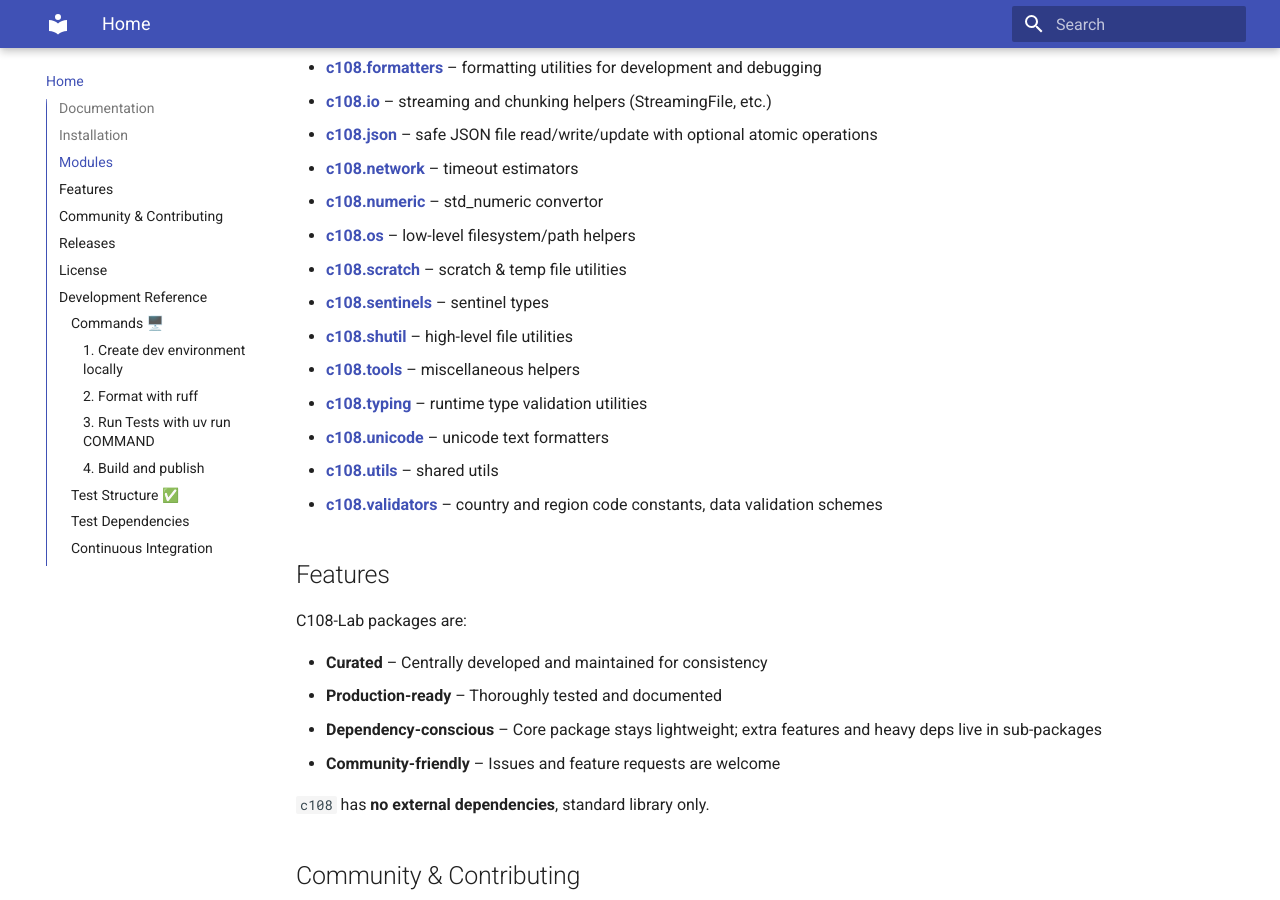
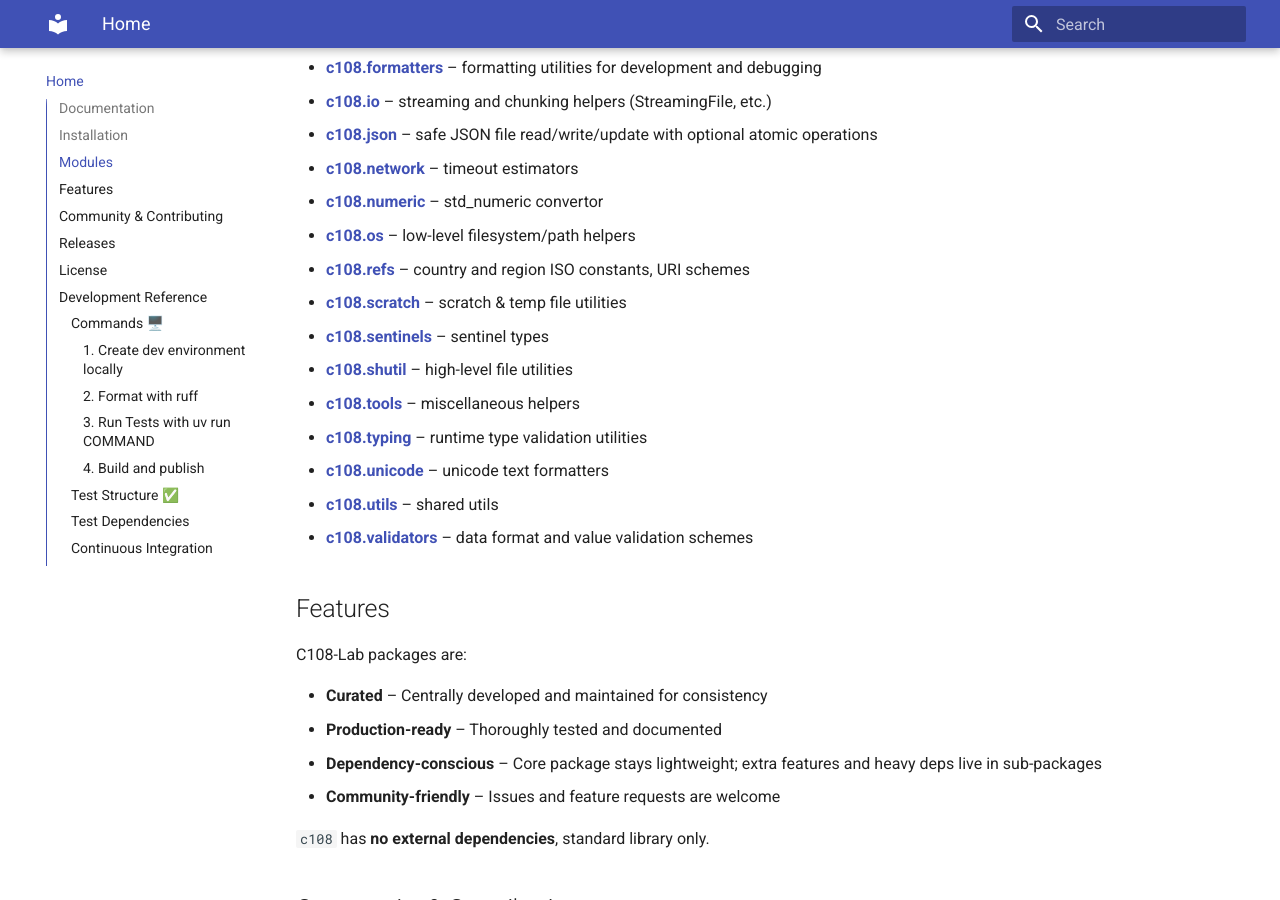
Before and after one commit to C108-Lab/c108, an MkDocs documentation site: the page built from docs/index.md, in a window 1280 px wide and 900 px high, scrolled down 1022 px. Built offline with MkDocs 1.6.1 and Material for MkDocs 9.7.7, drawn with Linux system fonts in a browser that asks for light colours.

Commit message:
docs: update index with `refs` and corrected `validators` API references

```diff
--- a/docs/index.md
+++ b/docs/index.md
@@ -42,6 +42,7 @@ pip install git+https://github.com/C108-Lab/c108.git
 - **[c108.network](api/network.md)** – timeout estimators
 - **[c108.numeric](api/numeric.md)** – std_numeric convertor
 - **[c108.os](api/os.md)** – low-level filesystem/path helpers
+- **[c108.refs](api/refs/index.md)** – country and region ISO constants, URI schemes
 - **[c108.scratch](api/scratch.md)** – scratch & temp file utilities
 - **[c108.sentinels](api/sentinels.md)** – sentinel types
 - **[c108.shutil](api/shutil.md)** – high-level file utilities
@@ -49,7 +50,7 @@ pip install git+https://github.com/C108-Lab/c108.git
 - **[c108.typing](api/typing.md)** – runtime type validation utilities
 - **[c108.unicode](api/unicode.md)** – unicode text formatters
 - **[c108.utils](api/utils.md)** – shared utils
-- **[c108.validators](api/refs/index.md)** – country and region code constants, data validation schemes
+- **[c108.validators](api/validators.md)** – data format and value validation schemes
 
 ## Features
 
```
